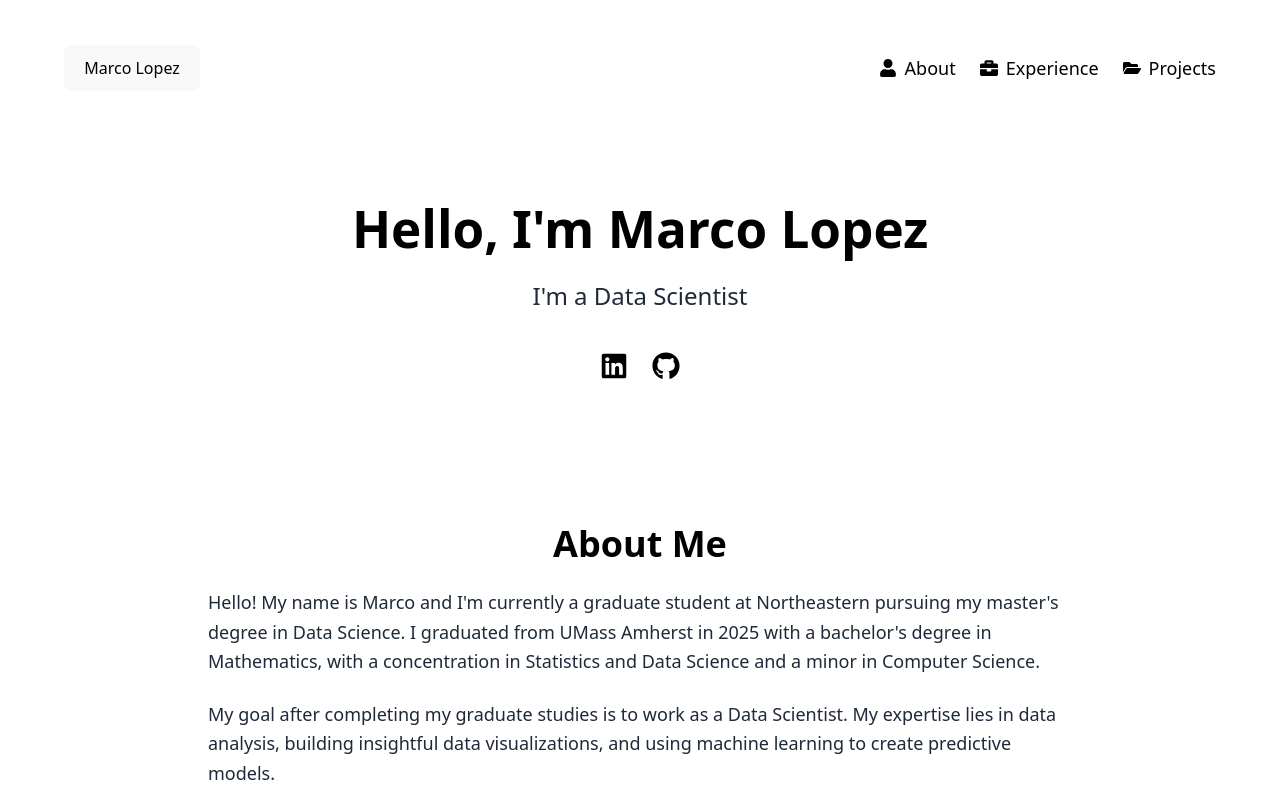
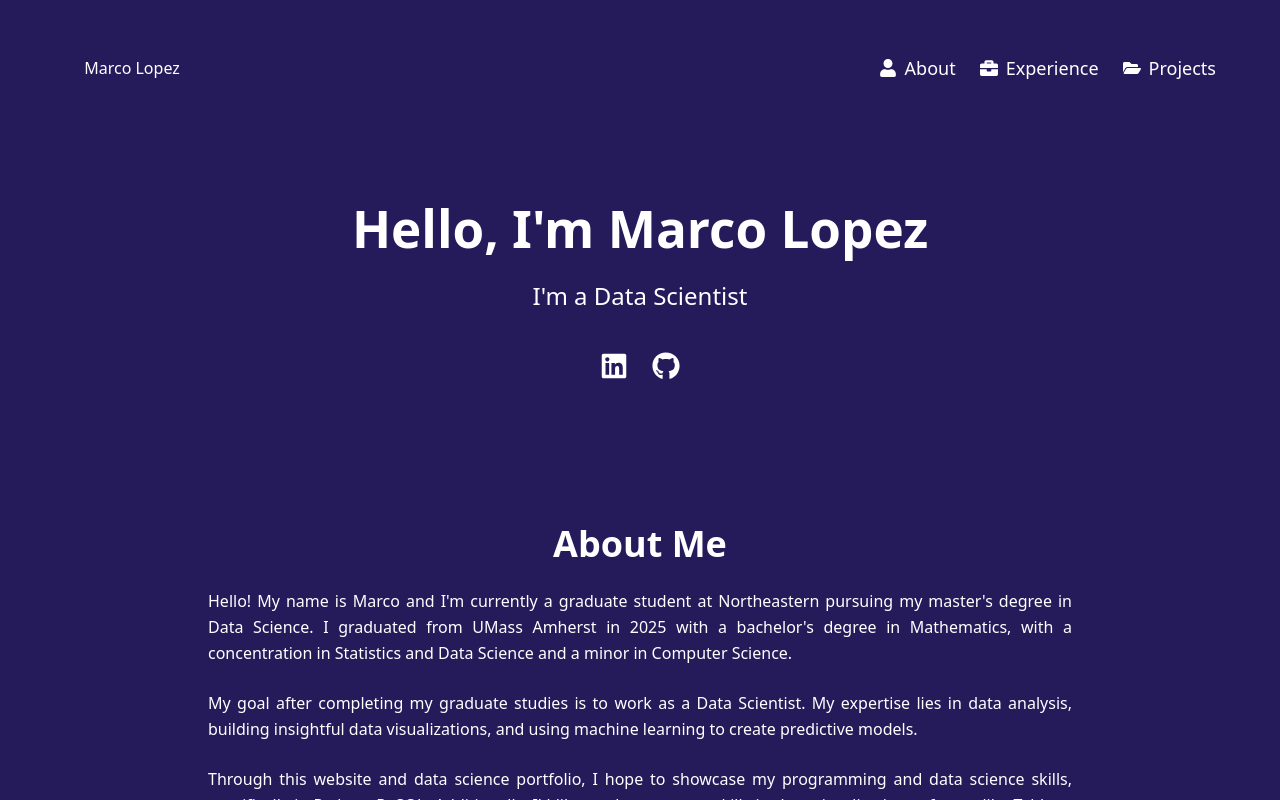
Before and after one commit to malopez3/personal_portfolio, a React (Vite) app: page / in a window 1280 px wide. Built offline with nearby package versions, Linux system fonts and the light colour scheme.

Commit message:
Update July 29

```diff
--- a/src/App.jsx
+++ b/src/App.jsx
@@ -14,8 +14,8 @@ function App() {
 
       {/* PADDED MAIN CONTENT BELOW */}
 
-    <div className="h-screen flex flex-col px-4 md:px-16 lg:px-32 xl:px-48 bg-white">
-        <main className="flex-grow flex items-center justify-center py-16 text-black">
+    <div className="h-screen flex flex-col px-4 md:px-16 lg:px-32 xl:px-48 bg-[#251b5a]">
+        <main className="flex-grow flex items-center justify-center py-16 text-white">
         <div className="text-center space-y-6">
           {/* Greeting and Name */}
           {/* Transition with fade-in */}
@@ -28,7 +28,7 @@ function App() {
             Hello, I'm Marco Lopez
           </motion.h1>
           <motion.h2
-            className="text-2xl font-medium text-gray-800"
+            className="text-2xl font-medium text-white-800"
             initial={{ opacity: 0 }}
             animate={{ opacity: 1 }}
             transition={{ duration: 2, delay: 0.5 }}
--- a/src/components/About.jsx
+++ b/src/components/About.jsx
@@ -5,7 +5,7 @@ import northeasternLogo from '../assets/NORTHEASTERN.png';
 
 const About = () => {
     return(
-        <section id="about" className = "py-20 text-black bg-white">
+        <section id="about" className = "py-20 text-white bg-[#251b5a]">
             <motion.div
                 className = "max-w-4xl mx-auto px-4 space-y-6"
                 initial = {{ opacity: 0, y: 50 }}
@@ -15,17 +15,17 @@ const About = () => {
                 >
                 {/* ABOUT ME SECTION */}
                 <h2 className = "text-4xl font-bold text-center">About Me</h2>
-                <p className = "text-lg leading-relaxed text-gray-800">
+                <p className = "text-justify leading-relaxed text-white-800">
                     Hello! My name is Marco and I'm currently a graduate student at Northeastern pursuing my master's degree in Data Science.
                     I graduated from UMass Amherst in 2025 with a bachelor's degree in Mathematics,
                     with a concentration in Statistics and Data Science and a minor in Computer Science.
                 </p>
-                <p className="text-lg leading-relaxed text-gray-800">
+                <p className="text-justify leading-relaxed text-white-800">
                     My goal after completing my graduate studies is to work as a Data Scientist.
                     My expertise lies in data analysis, building insightful data visualizations, and using machine learning to create predictive models.
 
                 </p>
-                <p className="text-lg leading-relaxed text-gray-800">
+                <p className="text-justify leading-relaxed text-white-800">
                     Through this website and data science portfolio, I hope to showcase my programming and data science skills, specifically in Python, R, SQL.
                     Additionally, I'd like to showcase my skills in data visualization software like Tableau and Power BI.
 
@@ -35,13 +35,13 @@ const About = () => {
           {/* UMass Logo */}
           <div className="flex flex-col items-center">
             <img src={umassLogo} alt="UMass Amherst" className="h-40 object-contain" />
-            <p className="mt-2 text-sm text-gray-700">B.S. in Mathematics (2025)</p>
+            <p className="mt-2 text-sm text-white-700">B.S. in Mathematics (2025)</p>
           </div>
 
           {/* NEU logo */}
           <div className="flex flex-col items-center">
             <img src={northeasternLogo} alt="Grad School" className="h-40 object-contain" />
-            <p className="mt-2 text-sm text-gray-700">M.S. in Data Science (exp. 2027)</p>
+            <p className="mt-2 text-sm text-white-700">M.S. in Data Science (exp. 2027)</p>
           </div>
         </div>
       </motion.div>
--- a/src/components/Experience.jsx
+++ b/src/components/Experience.jsx
@@ -4,7 +4,7 @@ import FAA from '../assets/FAA.png'
 
 const Experience = () => {
   return (
-    <section id="experience" className="py-20 bg-white text-black">
+    <section id="experience" className="py-20 bg-[#251b5a] text-white">
       <motion.div
         className="max-w-4xl mx-auto px-4 space-y-10"
         initial={{ opacity: 0, y: 50 }}
@@ -20,8 +20,8 @@ const Experience = () => {
             <img src={FAA} alt="FAA logo" className="w-20 h-20" />
             </div>
           <h3 className="text-2xl font-semibold">Data Science Intern – FAA</h3>
-          <p className="text-sm text-gray-600">May 2024 – August 2024</p>
-          <ul className="list-disc list-inside space-y-1 text-gray-800">
+          <p className="text-sm text-white-600">May 2024 – August 2024</p>
+          <ul className="list-disc list-inside space-y-1 text-white-800">
             <li>Conducted exploratory data analysis and created interactive dashboards (using Power BI) to monitor spending and ensure meeting of budget goals.</li>
             <li>Extracted and analyzed large datasets from FAA systems to uncover key performance metrics, identify trends, and improve investigative workflows using Python and Excel.</li>
             <li>Led a data-driven capstone project on employee attrition, delivering actionable recommendations to federal leadership through statistical analysis and compelling visual storytelling.</li>
--- a/src/components/Navbar.jsx
+++ b/src/components/Navbar.jsx
@@ -5,12 +5,11 @@ const Navbar = () => {
   const [isOpen, setIsOpen] = useState(false);
 
   return (
-    <nav className="sticky top-0 z-50 w-full bg-white text-black h-[17vh] flex justify-between items-center px-4 md:px-8 lg:px-16">
+    <nav className="sticky top-0 z-50 w-full bg-[#251b5a] text-white h-[17vh] flex justify-between items-center px-4 md:px-8 lg:px-16">
       {/* WEBSITE TITLE AND LINK*/}
       <button
         onClick={() => window.location.reload()}
-        className="text-[2.25rem] font-bold bg-transparent border-none cursor-pointer p-0 m-0 hover:underline hidden sm:hidden md:block"
-        // Hide on small screens, show md+
+        className="text-[2.25rem] font-bold !bg-[#251b5a] !text-white border-none cursor-pointer p-0 m-0 hover:underline hidden sm:hidden md:block"
       >
       Marco Lopez
       </button>
--- a/src/components/Projects.jsx
+++ b/src/components/Projects.jsx
@@ -20,7 +20,7 @@ const projects = [
     title: 'Predicting Used Car Prices Using Linear Regression',
     description: 'Built a linear regression model in R to predict the prices of used cars based on features such as mileage, brand, model, and engine size.',
     image: cars,
-    github: 'https://github.com/malopez3/Predicting-Used-Car-Prices-Using-Linear-Regression',
+    github: 'https://github.com/malopez3/Predicting-Used-Car-Prices-Using-Linear-Regression/blob/main/STAT525-Car-Project-Report.pdf',
     code: 'https://github.com/malopez3/Predicting-Used-Car-Prices-Using-Linear-Regression/blob/main/STAT525%20Car%20Project%20Report.Rmd',
     caption: 'Used cars in parking lot. Image published under Attribution-NonCommercial 4.0 International (CC BY-NC 4.0)'
   },
@@ -37,7 +37,7 @@ const projects = [
 
 const Projects = () => {
   return (
-    <section id="projects" className="py-20 text-black bg-white">
+    <section id="projects" className="py-20 text-white bg-[#251b5a]">
       <motion.div
         className="max-w-4xl mx-auto px-4"
         initial={{ opacity: 0, y: 50 }}
@@ -50,7 +50,7 @@ const Projects = () => {
           {projects.map((project, index) => (
             <div
               key={index}
-              className="border border-gray-200 rounded-lg shadow hover:shadow-lg transition p-4 flex flex-col"
+              className="border border-white-200 rounded-lg shadow hover:shadow-lg transition p-4 flex flex-col bg-[#1a76d2]"
             >
               <img
                 src={project.image}
@@ -59,10 +59,10 @@ const Projects = () => {
               />
               {/* Caption below the image */}
               {project.caption && (
-                <p className="text-xs text-gray-500 italic mb-4">{project.caption}</p>
+                <p className="text-xs text-white-500 italic mb-4">{project.caption}</p>
               )}
               <h3 className="text-xl font-semibold mb-2">{project.title}</h3>
-              <p className="text-gray-700 flex-grow">{project.description}</p>
+              <p className="text-white-700 flex-grow">{project.description}</p>
               <div className="flex justify-between mt-4">
                 <a
                   href={project.github}
--- a/src/index.css
+++ b/src/index.css
@@ -3,26 +3,28 @@
 @tailwind components;
 @tailwind utilities;
 
-/* Ensure full height */
+/* ✅ Ensure full height and base theming */
 html,
 body,
 #root {
   height: 100%;
   margin: 0;
   padding: 0;
+  background-color: #251b5a;
+  color: white;
   overflow-x: hidden;
-  scroll-padding-top: 4rem; /* adjust to your navbar height */
+  scroll-padding-top: 4rem; /* adjust to your navbar height if needed */
 }
 
-/* Typography & theming */
+/* ✅ Typography & theme defaults */
 :root {
   font-family: system-ui, Avenir, Helvetica, Arial, sans-serif;
   line-height: 1.5;
   font-weight: 400;
 
-  color-scheme: light dark;
-  color: rgba(255, 255, 255, 0.87);
-  background-color: #242424;
+  color-scheme: dark;
+  color: white;
+  background-color: #251b5a;
 
   font-synthesis: none;
   text-rendering: optimizeLegibility;
@@ -30,27 +32,23 @@ body,
   -moz-osx-font-smoothing: grayscale;
 }
 
-a {
-  font-weight: 500;
-  color: black;
-  text-decoration: inherit;
-}
-a:hover {
-  color: #535bf2;
-}
-
-body {
-  /* Removed display: flex and place-items: center to allow full layout */
-  margin: 0;
-  min-width: 320px;
-  min-height: 100vh;
-}
-
+/* ✅ Headings and text elements */
 h1 {
   font-size: 3.2em;
   line-height: 1.1;
 }
 
+/* ✅ Link styling */
+a {
+  font-weight: 500;
+  color: white;
+  text-decoration: inherit;
+}
+a:hover {
+  color: #bbbbff;
+}
+
+/* ✅ Button styling */
 button {
   border-radius: 8px;
   border: 1px solid transparent;
@@ -70,15 +68,10 @@ button:focus-visible {
   outline: 4px auto -webkit-focus-ring-color;
 }
 
-@media (prefers-color-scheme: light) {
-  :root {
-    color: #213547;
-    background-color: #ffffff;
-  }
-  a:hover {
-    color: #747bff;
-  }
-  button {
-    background-color: #f9f9f9;
-  }
+/* ✅ Icons – make them white */
+svg,
+i,
+.icon {
+  fill: white;
+  color: white;
 }
```
